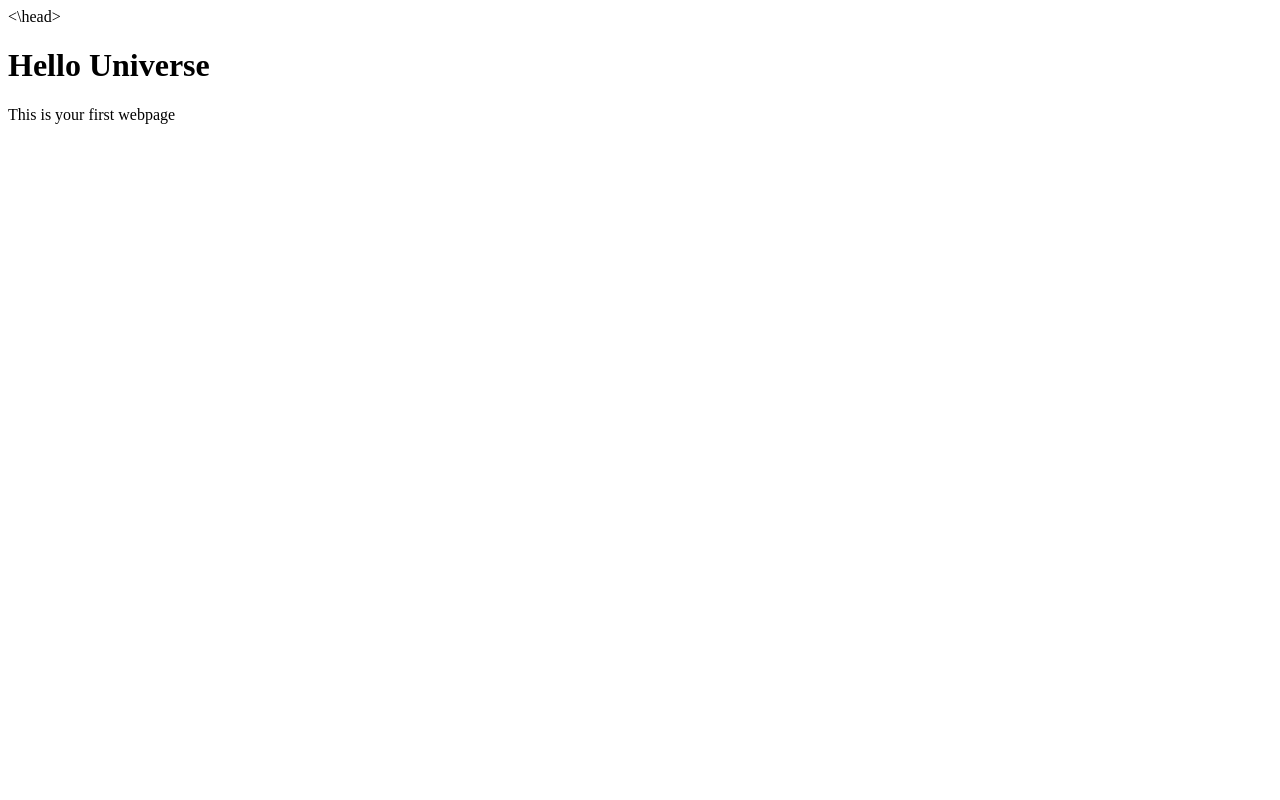
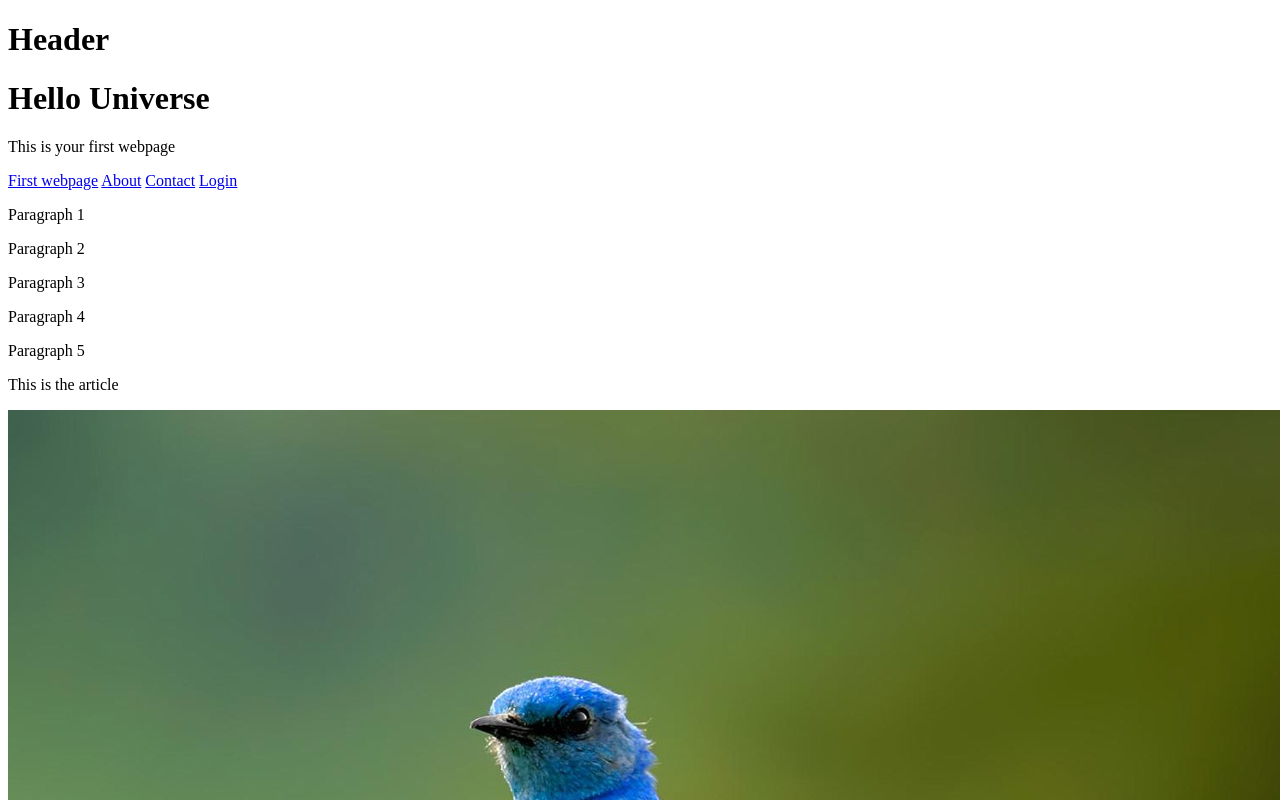
Before and after one commit to andreeaprus/first-project, a plain HTML site: page app/index.html in a window 1280 px wide. Shown: the top 800 px of the page. Drawn offline with Linux system fonts and the light colour scheme.

Commit message:
Next commit

```diff
--- a/app/index.html
+++ b/app/index.html
@@ -1,12 +1,40 @@
 <!DOCTYPE html>
 <html>
 <head>
+
   <title> Hi Summer Intership</title>
   <style></style>
   <link rel="stylesheet" type="text/css" href="app.css">
-<\head>
-<body>
-  <h1>Hello Universe</h1>
-  <p>This is your first webpage</p>
+
+</head>
+
+<body id = "top">
+  <header>
+    <h1>Header</h1>
+    <h1>Hello Universe</h1>
+    <p>This is your first webpage</p>
+    <nav>
+      <a href="https://github.com/andreeaprus/first-project/tree/develop/app">First webpage</a>
+      <a href="about/about.html">About</a>
+      <a href="contact/contact.html">Contact</a>
+      <a href="login/login.html">Login</a>
+    </nav>
+  </header>
+
+  <section>
+    <p>Paragraph 1</p>
+    <p>Paragraph 2</p>
+    <p>Paragraph 3</p>
+    <p>Paragraph 4</p>
+    <p>Paragraph 5</p>
+    <article>
+      <p>This is the article</p>
+      <img src="Blue-Bird.jpg">
+    </article>
+  </section>
+
+  <footer> Footer section
+    <a href="#top">Go to the top</a>
+  </footer>
 </body>
 </html>
```
Also changed, not shown: app/Blue-Bird.jpg (added).
